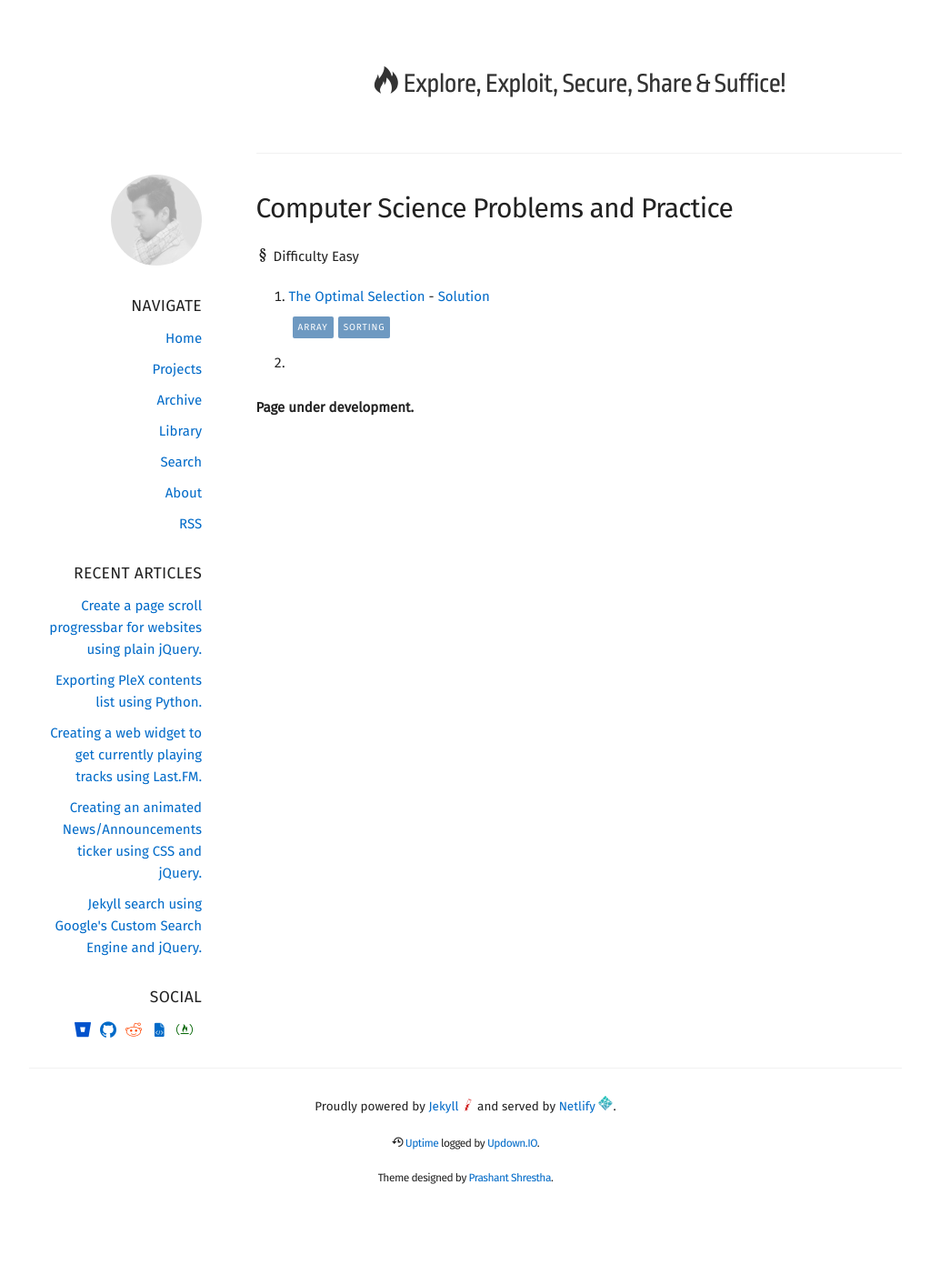
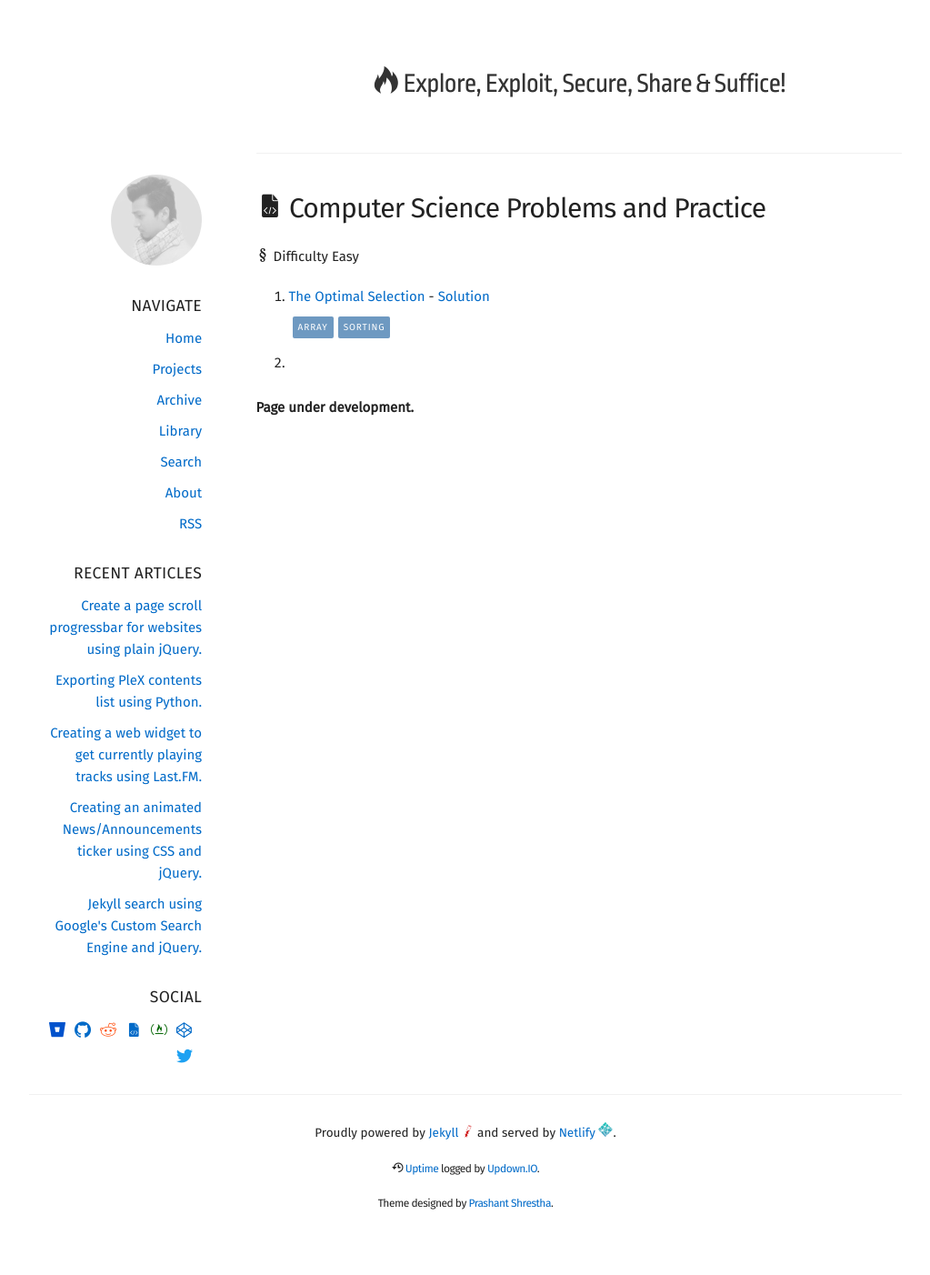
Before and after one commit to intern0t/personal-blog, a Jekyll site: the page built from cspractice.md, in a window 1280 px wide. Shown: the whole page at 91% size, without its empty margins (128-1151 px from the left). Built offline with Jekyll 4.4.1, drawn with Linux system fonts in a browser that asks for light colours; nearby versions of some CDN libraries; before the commit the page ends 1374 px from its top, so only the background shows below that.

Commit message:
Updated Icomoon, new library entry, icon fixes, new social items in sidebar.

```diff
--- a/_config.yml
+++ b/_config.yml
@@ -25,6 +25,7 @@ url: "https://prashant.me" # the base hostname & protocol for your site, e.g. ht
 
 twitter_username: InvalidxSyntax
 github_username:  intern0t
+codepen_username: Scarecr0w
 googleplus_username: PrashantShrestha_Nepal
 bitbucket: intern0t
 reddit: BlindSins
--- a/_includes/sidebar.html
+++ b/_includes/sidebar.html
@@ -35,11 +35,13 @@
         <h6 class="u-full-width tag-title">Social</h6>
         <!-- Recent Articles. -->
         <ul class="u-full-width social-buttons">
+            <li><a href="{{ site.codepen_username | prepend: 'https://www.codepen.io' | append: '/' }}" title="Codepen" target="_blank"><span class="icon-codepen"></span></a></li>
             <li><a href="{{ site.github_username | prepend: 'https://www.freecodecamp.org/' }}" title="FreeCodeCamp" target="_blank"><span class="icon-freecodecamp"></span></a></li>
             <li><a href="{{ site.github_username | prepend: 'https://repl.it/@' }}" title="Repl.it" target="_blank"><span class="icon-document-code"></span></a></li>
             <li><a href="{{ site.reddit | prepend: 'https://reddit.com/u/' }}" title="Reddit" target="_blank"><span class="icon-reddit"></span></a></li>
             <li><a href="{{ site.github_username | prepend: 'https://github.com/' }}" title="Github" target="_blank"><span class="icon-github"></span></a></li>
             <li><a href="{{ site.bitbucket | prepend: 'https://bitbucket.org/' | append: '/' }}" target="_blank" title="Bitbucket"><span class="icon-bitbucket2"></span></a></li>
+            <li><a href="{{ site.twitter_username | prepend: 'https://twitter.com' | append: '/' }}" target="_blank" title="Twitter"><span class="icon-twitter"></span></a></li>
         </ul>
     </div>
 
--- a/_sass/_icomoon.scss
+++ b/_sass/_icomoon.scss
@@ -1,10 +1,10 @@
 @font-face {
   font-family: 'icomoon';
-  src:  url('../fonts/icomoon.eot?qck1bw');
-  src:  url('../fonts/icomoon.eot?qck1bw#iefix') format('embedded-opentype'),
-    url('../fonts/icomoon.ttf?qck1bw') format('truetype'),
-    url('../fonts/icomoon.woff?qck1bw') format('woff'),
-    url('../fonts/icomoon.svg?qck1bw#icomoon') format('svg');
+  src:  url('../fonts/icomoon.eot?slias7');
+  src:  url('../fonts/icomoon.eot?slias7#iefix') format('embedded-opentype'),
+    url('../fonts/icomoon.ttf?slias7') format('truetype'),
+    url('../fonts/icomoon.woff?slias7') format('woff'),
+    url('../fonts/icomoon.svg?slias7#icomoon') format('svg');
   font-weight: normal;
   font-style: normal;
 }
@@ -78,6 +78,9 @@
 .icon-tree:before {
   content: "\e9bc";
 }
+.icon-menu:before {
+  content: "\e9bd";
+}
 .icon-link:before {
   content: "\e9cb";
 }
@@ -92,6 +95,13 @@
 }
 .icon-github:before {
   content: "\eab0";
+}
+.icon-codepen:before {
+  content: "\eae8";
+}
+.icon-twitter:before {
+  content: "\e906";
+  color: #1da1f2;
 }
 .icon-bitbucket2:before {
   content: "\e90a";
@@ -109,66 +119,9 @@
   content: "\e901";
   color: #006400;
 }
-.icon-price-tags:before {
-  content: "\e936";
-}
-.icon-envelop:before {
-  content: "\e945";
-}
-.icon-history:before {
-  content: "\e94d";
-}
-.icon-calendar:before {
-  content: "\e953";
-}
-.icon-drawer:before {
-  content: "\e95c";
-}
-.icon-binoculars:before {
-  content: "\e985";
-}
-.icon-fire:before {
-  content: "\e9a9";
-}
-.icon-tree:before {
-  content: "\e9bc";
-}
-.icon-link:before {
-  content: "\e9cb";
-}
-.icon-section:before {
-  content: "\ea76";
-}
-.icon-embed:before {
-  content: "\ea7f";
-}
-.icon-terminal:before {
-  content: "\ea81";
-}
-.icon-github:before {
-  content: "\eab0";
-}
-.icon-bitbucket2:before {
-  content: "\e90a";
-  color: #0052cc;
-}
-.icon-jekyll:before {
-  content: "\e909";
-  color: #c00;
-}
-.icon-document-code:before {
-  content: "\e902";
-}
-.icon-freecodecamp:before {
-  content: "\e901";
-  color: #006400;
-}
 .icon-document-code:before {
   content: "\e902";
 }
 .icon-bitbucket:before {
   content: "\e903";
 }
-.icon-bitbucket:before {
-  content: "\e903";
-}
--- a/cspractice.md
+++ b/cspractice.md
@@ -4,7 +4,7 @@ title: Computer Science Problems and Practice
 permalink: /cs-practice/
 ---
 
-#### <span class="icon-file-binary"></span> Computer Science Problems and Practice
+#### <span class="icon-document-code"></span> Computer Science Problems and Practice
 
 ###### <span class="icon-section"></span> Difficulty Easy
  1. [The Optimal Selection](https://practice.geeksforgeeks.org/problems/the-optimal-selection/0) - [Solution](https://bitbucket.org/intern0t/computer-science-practice/src/8d0b3a7510374bf360bfb69ad957cce0d09dd148/TheOptimalSelection.java?at=master&fileviewer=file-view-default)
```
Also changed, not shown: library.md (+1 -0 lines), assets/fonts/icomoon.ttf, assets/fonts/icomoon.woff, 2 other files.
